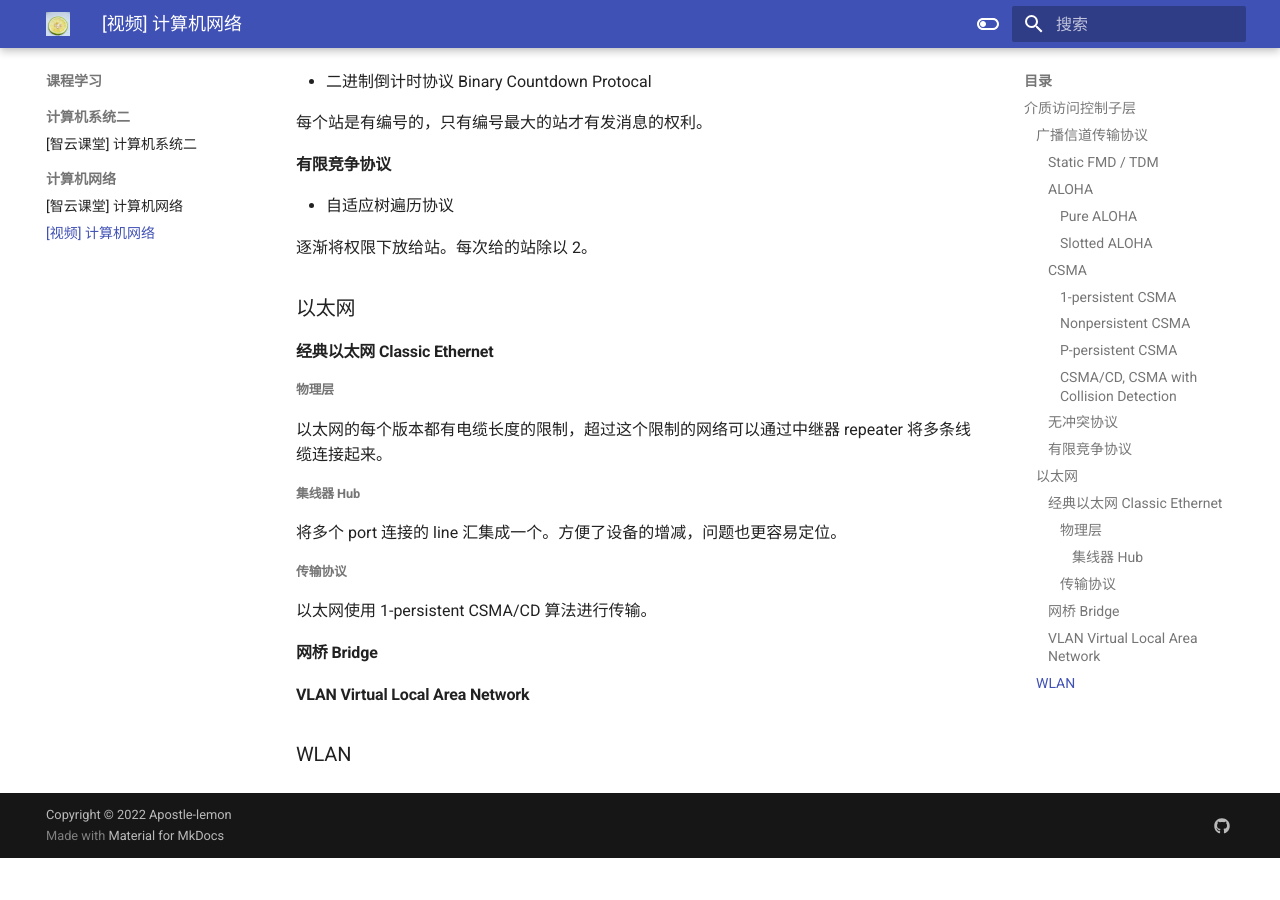
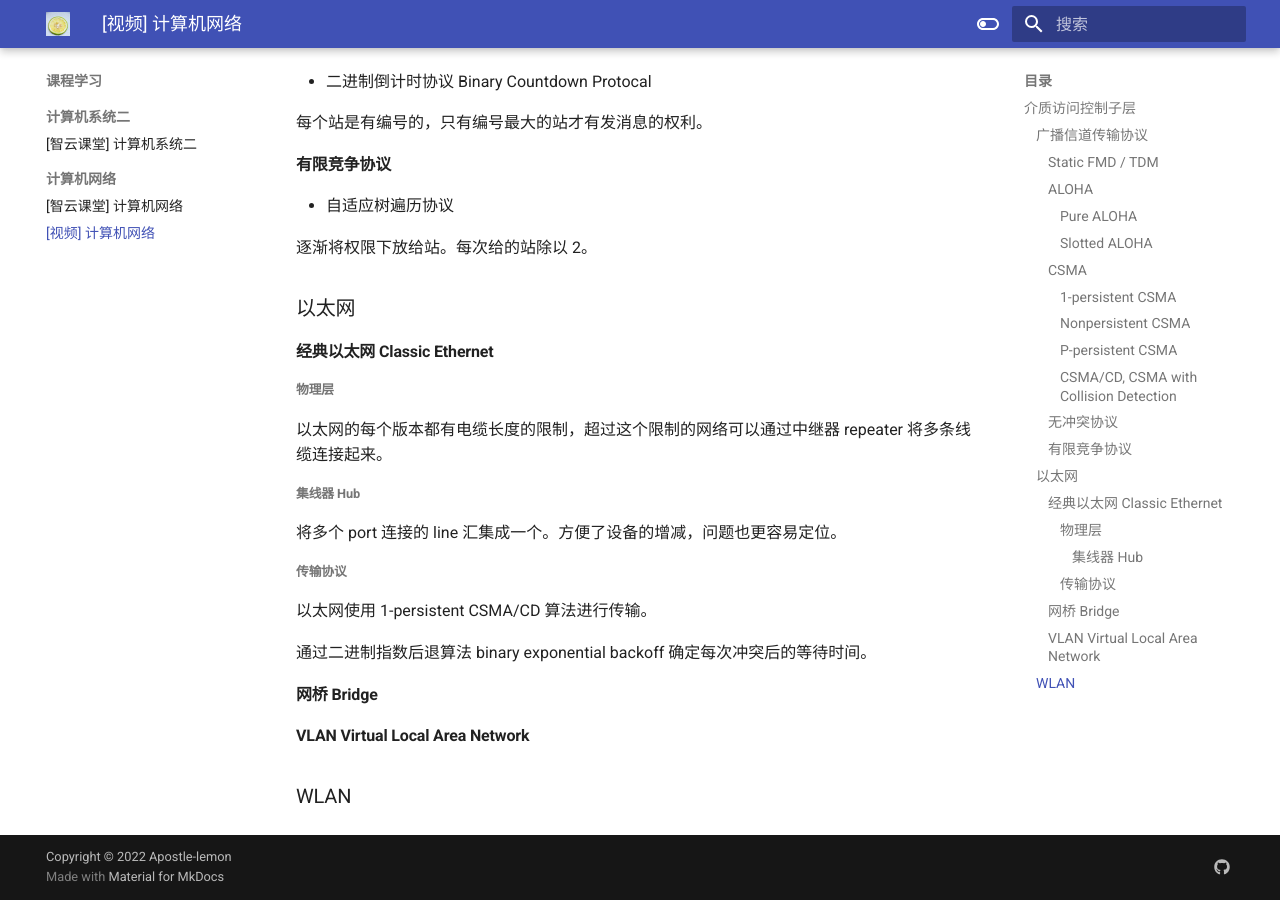
Before and after one commit to Apostle-lemon/Apostle-lemon.github.io, an MkDocs documentation site: the page built from docs/课程学习/计算机网络/【视频】计算机网络.md, in a window 1280 px wide and 900 px high, scrolled down 1585 px. Built offline with MkDocs 1.6.1 and Material for MkDocs 9.7.7, drawn with Linux system fonts in a browser that asks for light colours; before the commit the page ends 2443 px from its top, so only the background shows below that.

Commit message:
vault backup: 2022-10-28 10:17:48
Affected files:
docs/课程学习/计算机网络/【视频】计算机网络.md

```diff
--- a/docs/课程学习/计算机网络/【视频】计算机网络.md
+++ b/docs/课程学习/计算机网络/【视频】计算机网络.md
@@ -86,6 +86,8 @@ ALOHA, additive links on-line hawaii area。对没有 hawaii 代表的就是夏
 
 以太网使用 1-persistent CSMA/CD 算法进行传输。
 
+通过二进制指数后退算法 binary exponential backoff 确定每次冲突后的等待时间。
+
 #### 网桥 Bridge
 
 #### VLAN Virtual Local Area Network
```
